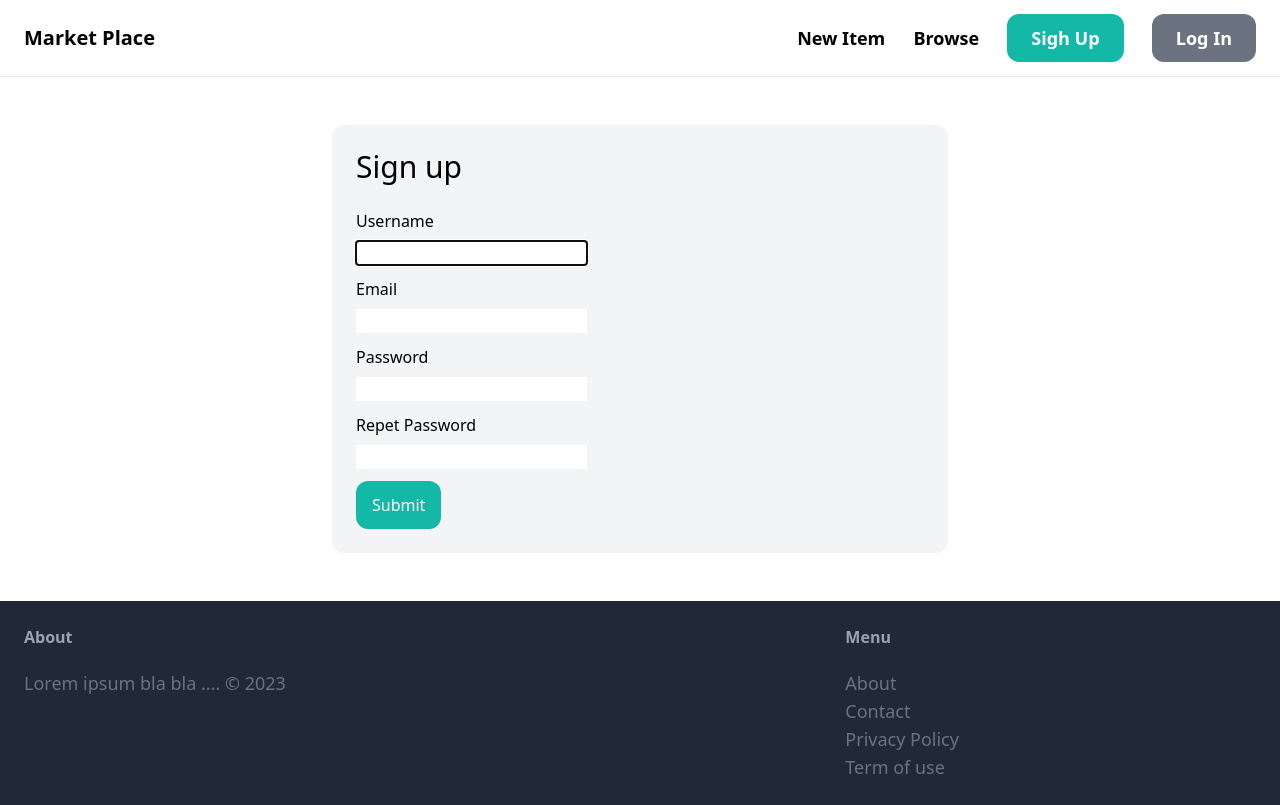
After one commit to mulatmek/MarketPlace-Django, a Django app: page /signup/ in a window 1280 px wide. The commit adds this page. Run offline with Django 4.2, Linux system fonts and the light colour scheme; some libraries are stand-ins or nearby versions.

Commit message:
signup page

```diff
--- /dev/null
+++ b/core/forms.py
@@ -0,0 +1,8 @@
+from django import forms
+from django.contrib.auth.forms import UserCreationForm
+from django.contrib.auth.models import User
+
+class SignupForm (UserCreationForm):
+    class Meta:
+        model = User
+        fields = ['username', 'email', 'password1', 'password2']
--- a/core/templates/core/base.html
+++ b/core/templates/core/base.html
@@ -15,7 +15,7 @@
             <a href = "#" class = "text-lg font-semibold hover:text-gray-500">New Item</a>
             <a href = "#" class = "text-lg font-semibold hover:text-gray-500 ">Browse</a>
 
-            <a href = "#" class = "px-6 py-3 text-lg font-semibold bg-teal-500 text-white rounded-xl hover:bg-teal-700">Sigh Up</a>
+            <a href = "{%url 'core:signup'%}" class = "px-6 py-3 text-lg font-semibold bg-teal-500 text-white rounded-xl hover:bg-teal-700">Sigh Up</a>
             <a href = "#" class = "px-6 py-3 text-lg font-semibold bg-gray-500 text-white rounded-xl hover:bg-gray-700">Log In</a>
         </div>
     </nav>
@@ -33,7 +33,7 @@
             <h3 class = "mb-5 font-semibold text-gray-400">Menu</h3>
             <ul class = "spaace-y-2">
                 <li class = "text-lg text-gray-500 hover:text-gray-300"><a href = "#">About</a></li>
-                <li class = "text-lg text-gray-500 hover:text-gray-300"><a href = "{%url 'contact'%}">Contact</a></li>
+                <li class = "text-lg text-gray-500 hover:text-gray-300"><a href = "{%url 'core:contact'%}">Contact</a></li>
                 <li class = "text-lg text-gray-500 hover:text-gray-300"><a href = "#">Privacy Policy</a></li>
                 <li class = "text-lg text-gray-500 hover:text-gray-300"><a href = "#">Term of use</a></li>
             </ul>
--- /dev/null
+++ b/core/templates/core/signup.html
@@ -0,0 +1,40 @@
+{% extends 'core/base.html' %}
+
+{% block title %}Sign up{% endblock %}
+
+{% block content %}
+    <div class ="w-1/2 my-6 mx-auto bg-gray-100 p-6 rounded-xl">
+        <h1 class = "mb-6 text-3xl">Sign up</h1>
+
+        <from method = "post" action = ".">
+            {% csrf_token %}
+            <div class = "mb-3">
+                <label class = "inline-block mb-2">Username</label><br>
+                {{form.username}}
+            </div>
+            <div class = "mb-3">
+                <label class = "inline-block mb-2">Email</label><br>
+                {{form.email}}
+            </div>
+            <div class = "mb-3">
+                <label class = "inline-block mb-2">Password</label><br>
+                {{form.password1}}
+            </div>
+            <div class = "mb-3">
+                <label class = "inline-block mb-2">Repet Password </label><br>
+                {{form.password2}}
+            </div>
+            {%if form.erros or form.non_field_erros %}
+                <div class = "mb-3 p-6 bg-red-100 rounded-xl">
+                    {%for filelds in form%}
+                        {{filelds.errors}}
+                    {%endfor%}
+                    {{form.non_field_errors}}
+                </div>
+            {%endif%}
+            <button type = "submit" class = "bg-teal-500 text-white px-4 py-3 rounded font-medium rounded-xl">Submit</button>
+        </from>
+
+    </div>
+
+{% endblock %}
--- /dev/null
+++ b/core/urls.py
@@ -0,0 +1,11 @@
+from django.urls import path
+
+from . import views
+
+app_name = 'core'
+
+urlpatterns = [
+    path('', views.index, name='index'),
+    path('contact/', views.contact, name='contact'),
+    path('signup/', views.signup, name='signup'),
+]
--- a/core/views.py
+++ b/core/views.py
@@ -1,6 +1,7 @@
 from django.shortcuts import render
 import os
 from item.models import Item, Category
+from .forms import SignupForm
 def index(request):
     items = Item.objects.filter(is_sold=False)[0:6]
     categories = Category.objects.all()
@@ -12,3 +13,7 @@ def index(request):
 
 def contact(request):
     return render(request, os.path.join('core', 'contact.html'))
+
+def signup(request):
+    form = SignupForm()
+    return render(request,os.path.join('core', 'signup.html'), context={'form': form})
--- a/item/views.py
+++ b/item/views.py
@@ -3,6 +3,8 @@ from .models import Item
 
 def detail(request, item_id):
     item = get_object_or_404(Item, pk=item_id)
+    related_items = Item.objects.filter(category=item.category,is_sold =False).exclude(pk=item_id)[0:3]
     return render(request, 'item/detail.html', {
-        'item': item
+        'item': item,
+        'related_items': related_items,
     })
--- a/marketplace/urls.py
+++ b/marketplace/urls.py
@@ -2,10 +2,9 @@ from django.conf import settings
 from django.conf.urls.static import static
 from django.contrib import admin
 from django.urls import path, include
-from core.views import index, contact
+
 urlpatterns = [
-    path('', index, name = 'index'),
+    path('', include('core.urls')),
     path('item/', include('item.urls')),
-    path('contact/', contact, name = 'contact'),
     path('admin/', admin.site.urls),
 ]+ static(settings.MEDIA_URL, document_root=settings.MEDIA_ROOT)
```
Also changed, not shown: item/templates/item/detail.html (+14 -0 lines).
